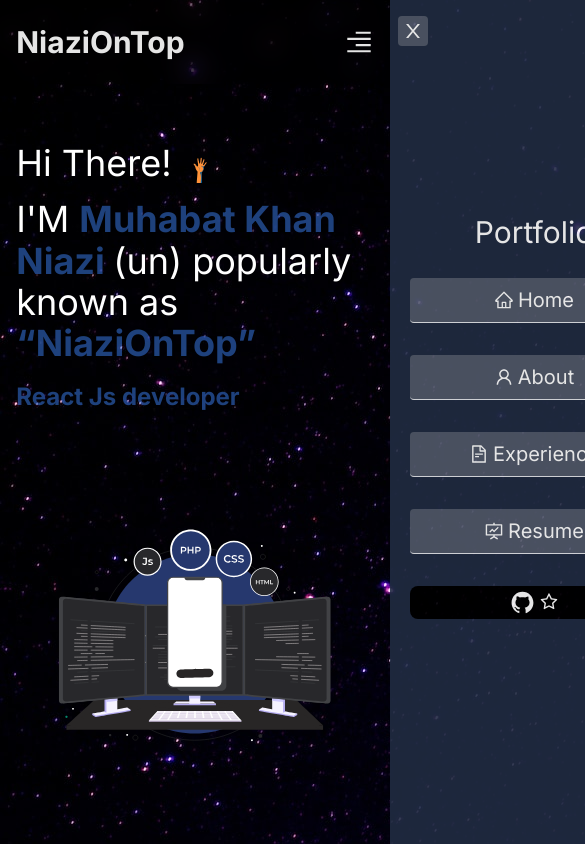
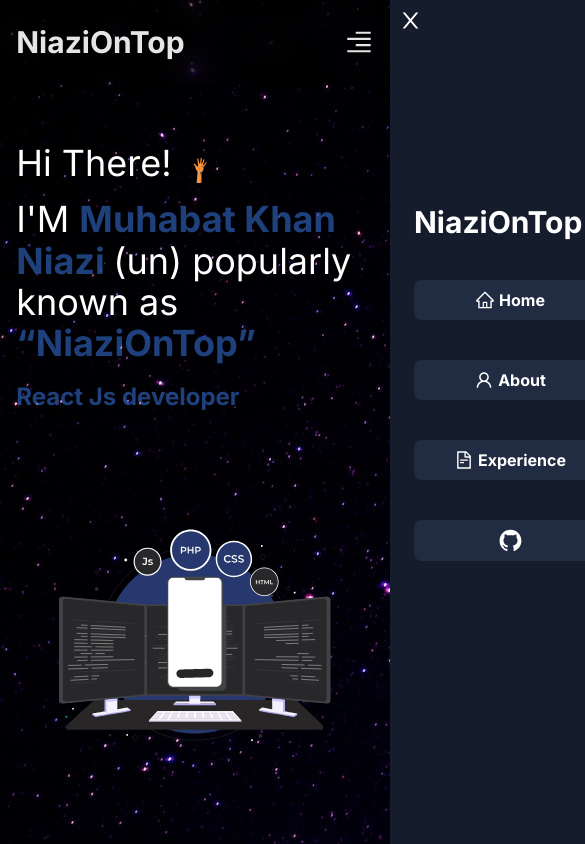
Before and after one commit to niaziiii/portfolio-nextjs, a Next.js app: page / in a window 390 px wide. Shown: the top 844 px of the page, 585 px wide, since content can reach past the window. Built offline with nearby package versions, Linux system fonts and the light colour scheme.

Commit message:
updated navigation for mobile/desktop

```diff
--- a/src/components/NavigationBar/NavigationBar.tsx
+++ b/src/components/NavigationBar/NavigationBar.tsx
@@ -6,12 +6,33 @@ import {
   AiOutlineHome,
   AiOutlineUser,
   AiOutlineFileText,
-  AiOutlineFundProjectionScreen,
   AiOutlineGithub,
   AiOutlineAlignRight,
-  AiOutlineStar,
   AiOutlineClose,
 } from "react-icons/ai";
+
+const navigations = [
+  {
+    name: "Home",
+    url: "/",
+    icon: <AiOutlineHome fontSize={20} />,
+  },
+  {
+    name: "About",
+    url: "/about",
+    icon: <AiOutlineUser fontSize={20} />,
+  },
+  {
+    name: "Experience",
+    url: "/experience",
+    icon: <AiOutlineFileText fontSize={20} />,
+  },
+  {
+    name: "",
+    url: "https://github.com/niaziiii",
+    icon: <AiOutlineGithub fontSize={25} />,
+  },
+];
 
 const NavigationBar = () => {
   const [scrollPosition, setScrollPosition] = useState(0);
@@ -33,135 +54,61 @@ const NavigationBar = () => {
   };
 
   return (
-    <div className="z-10 text-white sticky top-0 left-0 py-4 w-full backdrop-blur-md opacity-90">
-      {scrollPosition > 100 && (
-        <div className="w-full absolute transition top-0 left-0 p-4 h-full navbarContainer"></div>
-      )}
-      <div className=" w-11/12 py-2  m-auto flex items-center justify-between md:w-full md:px-4 lg:px-0 lg:w-4/5 relative">
-        <div>
+    <>
+      <div className="z-10 text-white sticky top-0 left-0 py-4 w-full backdrop-blur-md opacity-90 overflow-hidden">
+        <div className="w-11/12 py-2  m-auto flex items-center justify-between lg:w-4/5 ">
+          {/* logo */}
           <Link href="/">
             <b className=" text-3xl truncate">NiaziOnTop</b>
           </Link>
+
+          {/* desktop */}
+          <div className="lists-desktop hidden  md:flex items-center gap-10 ml-auto">
+            {navigations.map((navigation, i) => (
+              <Link
+                href={`${navigation.url}`}
+                key={i}
+                className="flex items-center gap-1 font-bold"
+              >
+                {navigation.icon}
+                {navigation.name}
+              </Link>
+            ))}
           </div>
+
+          {/* hamburger */}
           <button className=" block md:hidden">
             <AiOutlineAlignRight onClick={openNavBar} fontSize={30} />
           </button>
-        <ul className="hidden gap-4 lg:gap-8 md:flex items-center relative">
-          <li className="delay-200 ease-in-out ">
-            <Link className="flex gap-y-px items-center" href="/">
-              <AiOutlineHome fontSize={20} />
-              <p className="pl-1 text-xl">Home</p>
-            </Link>
-          </li>
-          <li className="delay-200 ease-in-out ">
-            <Link className="flex gap-y-px items-center" href="/about">
-              <AiOutlineUser fontSize={20} />
-              <p className="pl-1 text-xl">About</p>
-            </Link>
-          </li>
-          <li className="delay-200 ease-in-out ">
-            <Link className="flex gap-y-px items-center" href="/experience">
-              <AiOutlineFileText fontSize={20} />
-              <p className="pl-1 text-xl">Experience</p>
-            </Link>
-          </li>
-          <li className="delay-200 ease-in-out ">
-            <Link className="flex gap-y-px items-center" href="/resume">
-              <AiOutlineFundProjectionScreen fontSize={20} />
-              <p className="pl-1 text-xl">Resume</p>
-            </Link>
-          </li>
-          <li>
-            <a
-              className="flex gap-y-px items-center w-full bg-btn  px-5 py-1 rounded-lg"
-              href="https://github.com/niaziiii"
-            >
-              <AiOutlineGithub fontSize={25} />
-              <p className="pl-1 text-xl">
-                <AiOutlineStar />
-              </p>
-            </a>
-          </li>
-        </ul>
-
-        <div
-          style={{ transform: "translateX(100%)" }}
-          className=" fixed right-0 top-0 bg-main  min-h-screen flex items-center flex-col justify-center w-72  md:hidden duration-300"
-          ref={ref}
-        >
-          <div
-            className="rounded overflow-hidden absolute top-4 left-2 cursor-pointer text-white"
-            onClick={closeNavBar}
-          >
-            <AiOutlineClose
-              style={{
-                color: "white !important",
-                background: "#525a6a",
-                padding: "4px",
-              }}
-              fontSize={30}
-            />
+        </div>
       </div>
 
-          <h2 className="w-full text-center p-2 text-3xl opacity-100 ">
-            Portfolio
-          </h2>
-          <ul className="items-center p-5 relative w-full">
-            <li className="mb-8 py-2 text-center px-6 bg-btn border-b rounded opacity-100">
+      {/* mobile */}
+      <div
+        className=" bg-secondary text-white transition-all flex flex-col justify-center p-6 gap-10 z-50 h-[100vh] fixed top-0 right-0 w-[15rem]"
+        ref={ref}
+        style={{ transform: "translateX(100%)" }}
+      >
+        <button className="absolute top-2 left-2" onClick={closeNavBar}>
+          <AiOutlineClose fontSize={25} />
+        </button>
+
+        <Link href="/" onClick={closeNavBar} className="-mt-20">
+          <b className=" text-3xl truncate">NiaziOnTop</b>
+        </Link>
+        {navigations.map((navigation, i) => (
           <Link
+            href={`${navigation.url}`}
+            key={i}
             onClick={closeNavBar}
-                className="flex gap-y-px justify-center items-center "
-                href="/"
+            className="flex items-center justify-center gap-1 rounded-lg font-bold bg-main p-2 px-6 w-full hover:bg-main/75"
           >
-                <AiOutlineHome fontSize={20} />
-                <p className="pl-1 text-xl">Home</p>
+            {navigation.icon}
+            {navigation.name}
           </Link>
-            </li>
-            <li className="mb-8 py-2 px-6 bg-btn border-b rounded opacity-100">
-              <Link
-                onClick={closeNavBar}
-                className="flex gap-y-px justify-center items-center"
-                href="/about"
-              >
-                <AiOutlineUser fontSize={20} />
-                <p className="pl-1 text-xl">About</p>
-              </Link>
-            </li>
-            <li className="mb-8 py-2 px-6 bg-btn border-b rounded opacity-100">
-              <Link
-                onClick={closeNavBar}
-                className="flex gap-y-px justify-center items-center"
-                href="/experience"
-              >
-                <AiOutlineFileText fontSize={20} />
-                <p className="pl-1 text-xl">Experience</p>
-              </Link>
-            </li>
-            <li className="mb-8 py-2 px-6 bg-btn border-b rounded opacity-100">
-              <Link
-                onClick={closeNavBar}
-                className="flex gap-y-px justify-center items-center"
-                href="/resume"
-              >
-                <AiOutlineFundProjectionScreen fontSize={20} />
-                <p className="pl-1 text-xl">Resume</p>
-              </Link>
-            </li>
-            <li>
-              <a
-                className="flex gap-y-px items-center justify-center w-full bg-black px-5 py-1 rounded-lg"
-                href="https://github.com/niaziiii"
-              >
-                <AiOutlineGithub fontSize={25} />
-                <p className="pl-1 text-xl">
-                  <AiOutlineStar />
-                </p>
-              </a>
-            </li>
-          </ul>
+        ))}
       </div>
-      </div>
-    </div>
+    </>
   );
 };
 
```
Lines whose indentation alone changed are shown as unchanged.
